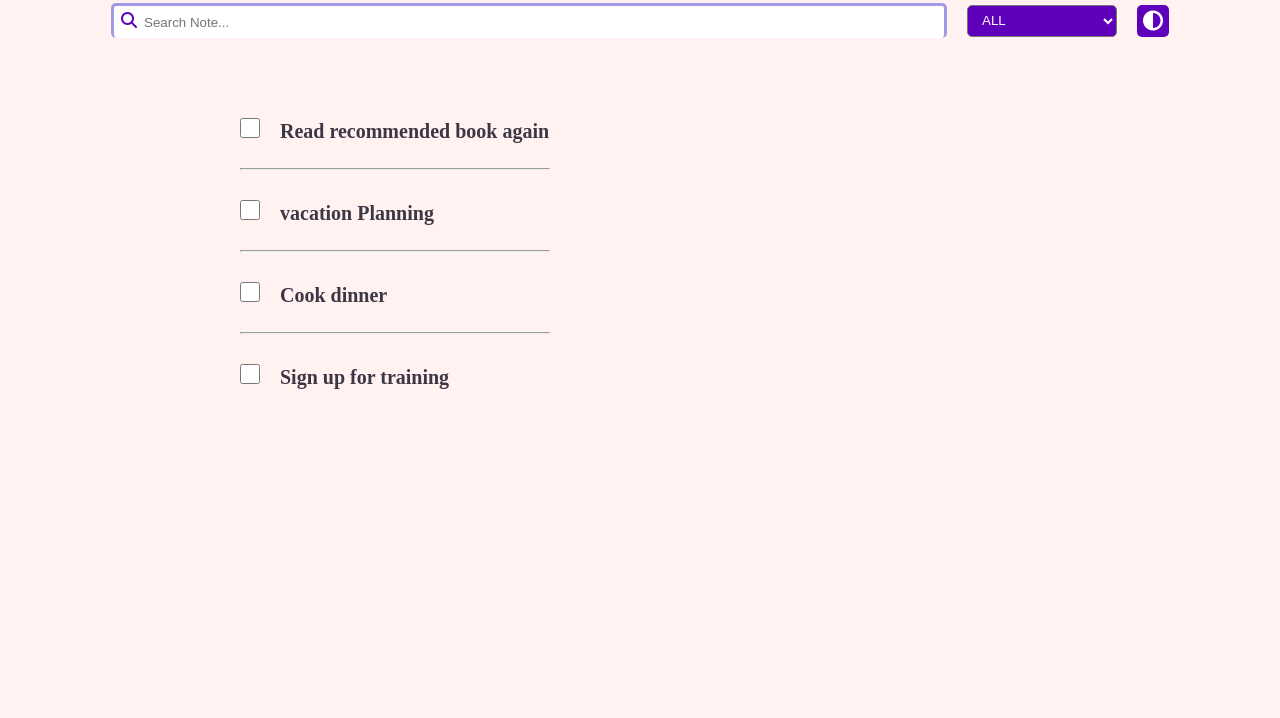
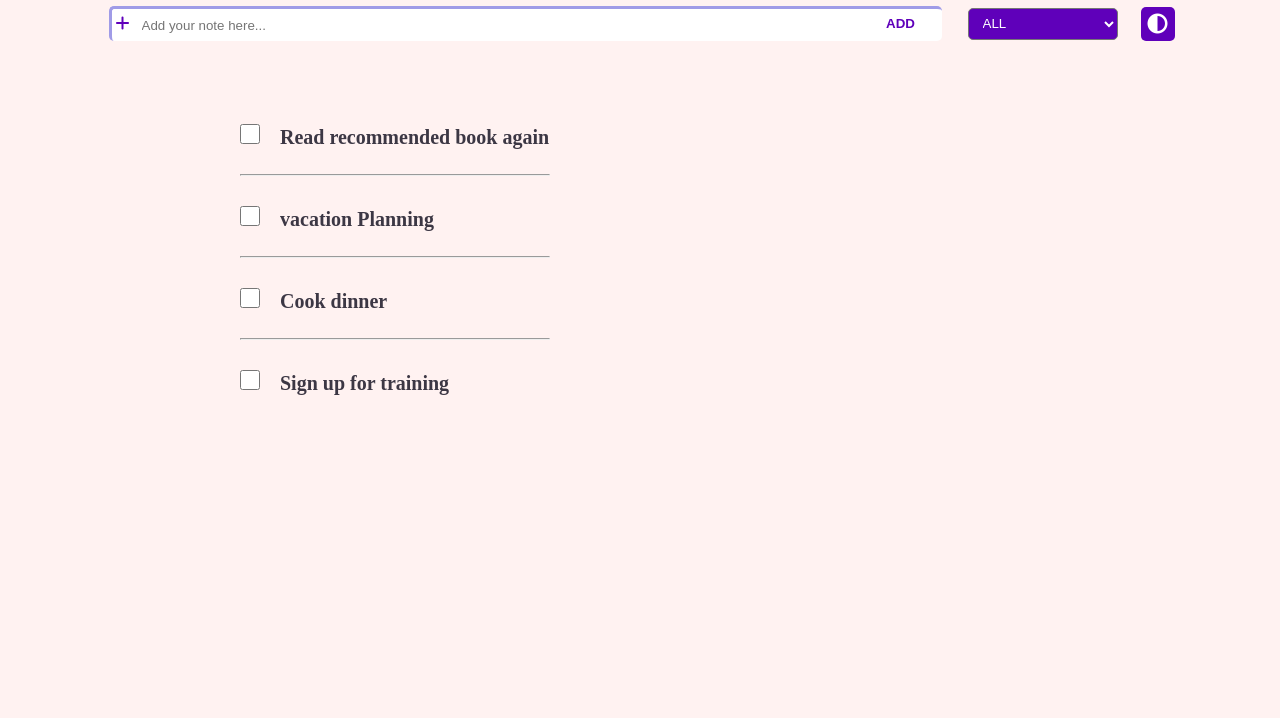
Before and after one commit to cheifath/TodoApp, a plain HTML site: page index.html in a window 1280 px wide. Shown: the part 82-800 px from the top of the page. Drawn offline with Linux system fonts and the light colour scheme.

Commit message:
Add feature

```diff
--- a/index.html
+++ b/index.html
@@ -19,15 +19,21 @@
 
         <div class="navbar2">
 
-            <div class="nav-srch"">
-                <div class="search-icon">
-                <i class="fa-solid fa-magnifying-glass"></i>
+            <div class="nav-add">
+                <div class="add-icon">
+                    <i class="fa-solid fa-plus"></i>
                 </div>
 
                 <div class="nav-bar">
-                <input class="search-bar" placeholder="Search Note...">
+                <input class="search-bar" placeholder="Add your note here...">
+                </div>
+
+                <div class="nav-addbutton">
+                    <button id="add-button">ADD</button>
                 </div>
             </div>
+
+
 
             <div class="nav-all">
                 <select class="all-select" name="all" id="all">
--- a/style.css
+++ b/style.css
@@ -25,12 +25,24 @@ body {
     width: 800px;;
     height: 32px;
     border: 3px solid #A09BE7;
+    border-right: none;
     border-bottom: none;
     border-radius: 5px;
-    padding-left:30px
+    padding-left:30px;
+    outline: none;
 }
 
-.search-icon {
+.nav-bar {
+    border: 3px solid transparent;
+}
+
+.nav-bar:hover {
+    border-radius: 5px;
+    border: 3px solid #A09BE7;
+    background-color: #A09BE7   ;
+}
+
+.add-icon {
     position: absolute;
     left: 10px;
     top: 50%;
@@ -38,14 +50,31 @@ body {
     transform: translateY(-50%);
 }
 
-.nav-srch {
+.nav-add {
     position: relative;
+}
+
+#add-button {
+    height: 32px;
+    width: 30px;
+    border: none;
+    border: none;
+    font-weight: 700;
+    position: absolute;
+    left: 780px;
+    top: 50%;
+    color: #5F00BA;
+    transform: translateY(-50%);
+    background: transparent;
+}
+
+#add-button:hover {
+    color: rgb(20, 20, 69);
 }
 
 .nav-all {
     margin-left: 20px;
-    border-radius: 5px;
-
+    border: 3px solid transparent;
 }
 
 .all-select {
@@ -57,15 +86,28 @@ body {
     padding-left: 10px;
 }
 
+.nav-all:hover {
+    border-radius: 5px;
+    border: 3px solid #A09BE7;
+    background-color: #A09BE7;
+}
+
 .mode-icon {
     margin-left: 20px;
-    height: 32px;
-    width: 32px;
+    height: 28px;
+    width: 28px;
     background-color: #5F00BA;
     border-radius: 5px;
     display: flex;
     align-items: center;
     justify-content: center;
+    border: 3px solid transparent;
+}
+
+.mode-icon:hover {
+    border-radius: 5px;
+    border: 3px solid #A09BE7;
+    color: #A09BE7   ;
 }
 
 .icon-2 {
@@ -73,6 +115,7 @@ body {
     color: white;
     font-size: 20px;
 }
+
 
 /** hero-section **/
 .hero-section{
```
